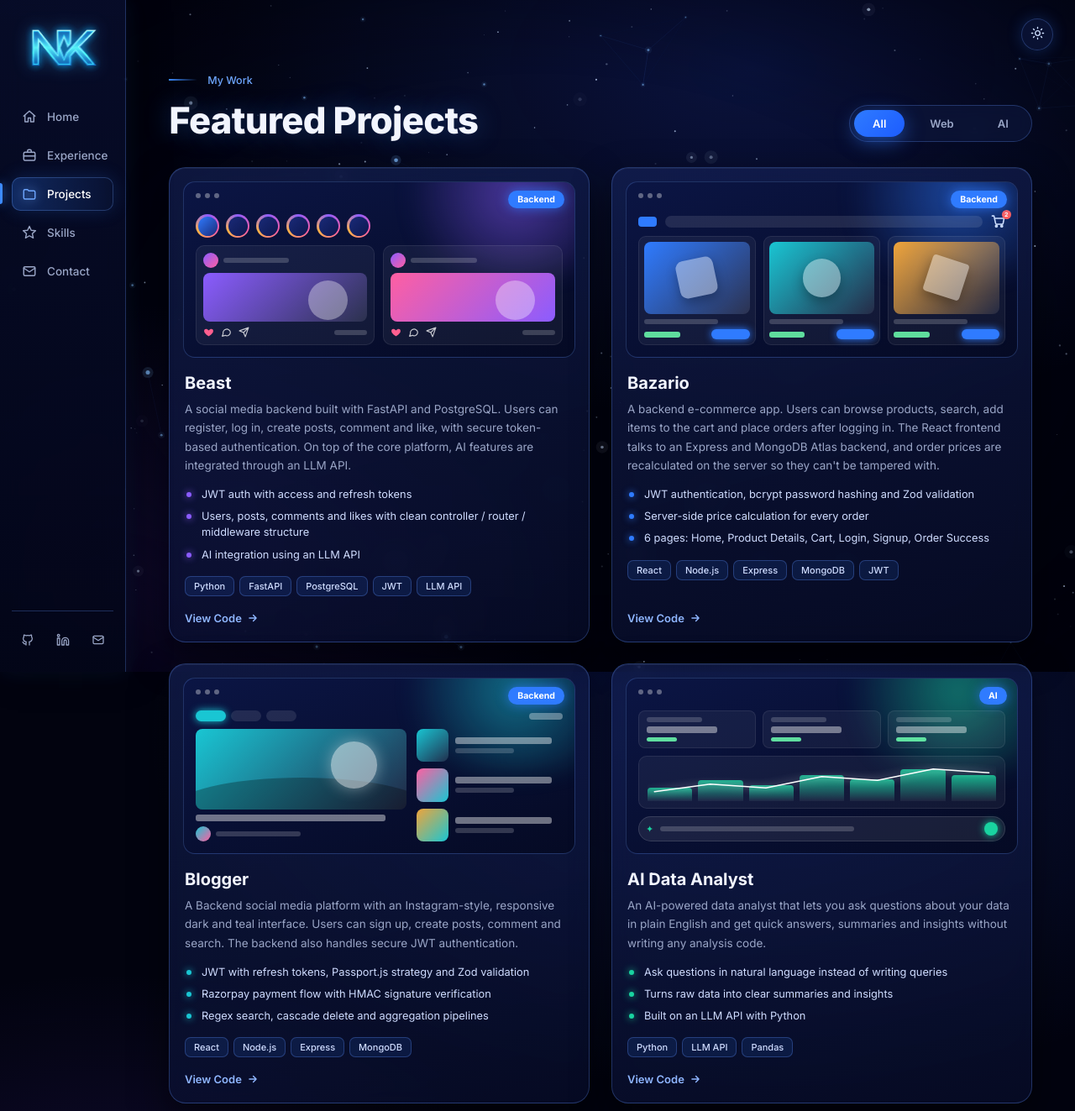
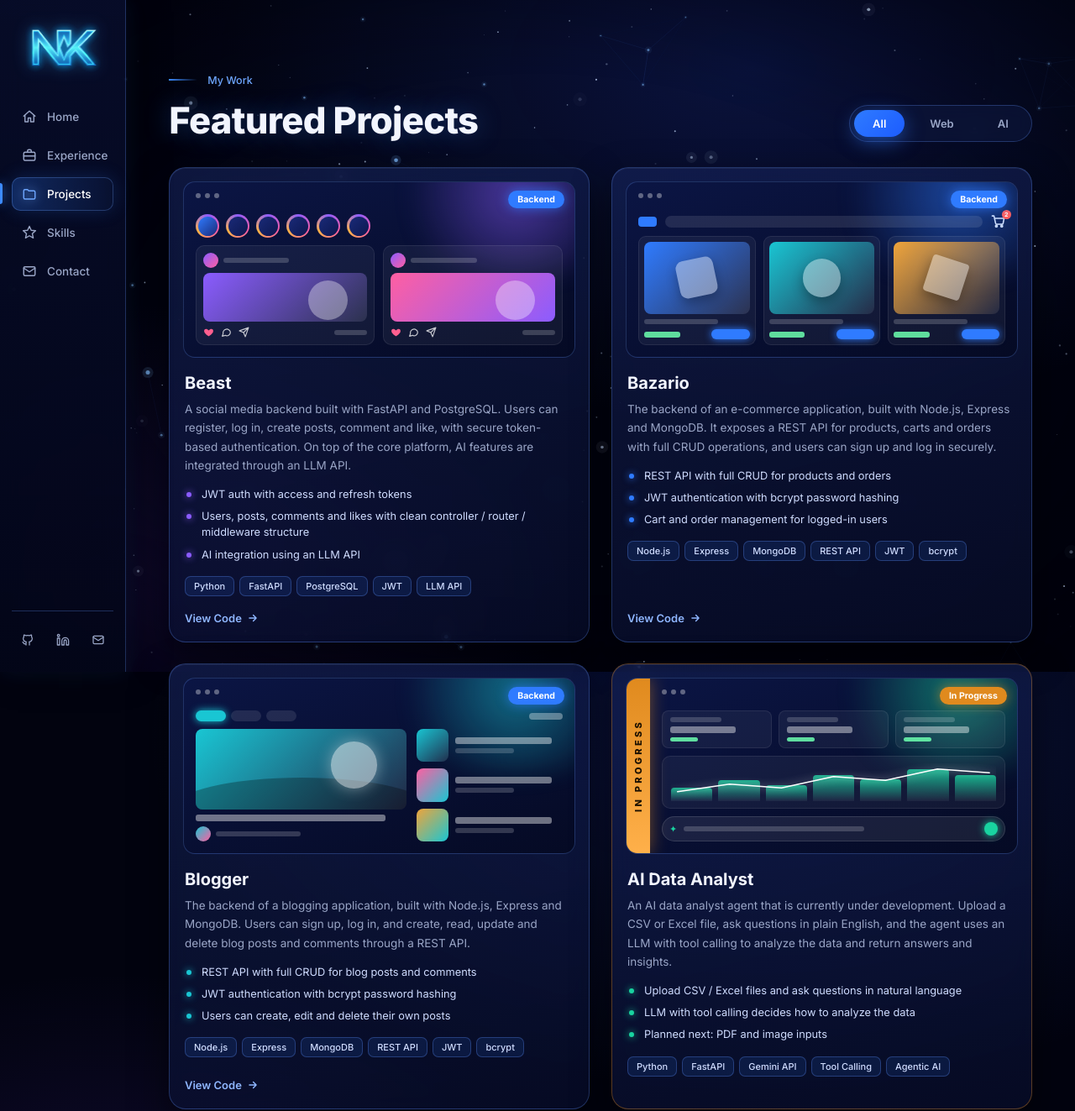
Before and after one commit to neelkamall/neelkamall.github.io, a plain HTML site: page pages/project.html in a window 1280 px wide. Shown: the top 1323 px of the page at 84% size. Drawn offline with Linux system fonts and the light colour scheme.

Commit message:
changes made

```diff
--- a/pages/home.css
+++ b/pages/home.css
@@ -236,6 +236,7 @@ section.about {
   font-size: 14px;
   background: rgba(255,255,255,.06);
 }
+.ci img { width: 16px; height: 16px; display: block; }   /* real tech logos */
 .ci-fastapi { color: #19d3b0; }
 .ci-python  { color: #ffd343; }
 .ci-node    { color: #6cc24a; }
--- a/pages/project.css
+++ b/pages/project.css
@@ -92,6 +92,13 @@
   box-shadow: 0 24px 56px rgba(0, 0, 0, 0.55), 0 0 36px rgba(47, 123, 255, 0.3);
 }
 
+/* in-progress card: halka orange border */
+.card.is-wip { border-color: rgba(224, 138, 30, 0.38); }
+.card.is-wip:hover {
+  border-color: rgba(255, 160, 50, 0.7);
+  box-shadow: 0 24px 56px rgba(0, 0, 0, 0.55), 0 0 36px rgba(224, 138, 30, 0.28);
+}
+
 /* ---------- thumbnail ---------- */
 .thumb {
   position: relative;
@@ -114,7 +121,7 @@
 .thumb .dots i { width: 6px; height: 6px; border-radius: 50%; background: rgba(255,255,255,.35); }
 
 .status {
-  position: absolute; top: 10px; right: 12px; z-index: 2;
+  position: absolute; top: 10px; right: 12px; z-index: 4;
   padding: 4px 11px;
   font-size: 10.5px; font-weight: 700;
   color: #fff;
@@ -123,6 +130,28 @@
   box-shadow: 0 0 14px rgba(47, 123, 255, 0.7);
 }
 .status.wip { background: #e08a1e; box-shadow: 0 0 14px rgba(224, 138, 30, 0.6); }
+
+/* ---------- orange side banner (In Progress) ----------
+   Thumbnail ke left edge pe vertical banner. Beech mein kuch nahi aata. */
+.thumb.wip::after {
+  content: "IN PROGRESS";
+  position: absolute; left: 0; top: 0; bottom: 0;
+  z-index: 3;
+  width: 28px;
+  display: flex; align-items: center; justify-content: center;
+  writing-mode: vertical-rl;
+  transform: rotate(180deg);              /* neeche se upar padhe */
+  font-size: 11px; font-weight: 800;
+  letter-spacing: .3em;
+  white-space: nowrap;
+  color: #1c1100;
+  background: linear-gradient(180deg, #ffb04a, #e08a1e);
+  box-shadow: 0 0 20px rgba(224, 138, 30, 0.5);
+  pointer-events: none;
+}
+/* banner ki wajah se art ko thoda right shift */
+.thumb.wip .art  { padding-left: 42px; }
+.thumb.wip .dots { left: 42px; }
 
 /* fallback mock (jab art na ho) */
 .thumb .bar { position: absolute; left: 16px; height: 8px; border-radius: 4px; background: rgba(255,255,255,.16); }
--- a/pages/project.html
+++ b/pages/project.html
@@ -4,6 +4,7 @@
   <meta charset="UTF-8" />
   <meta name="viewport" content="width=device-width, initial-scale=1.0" />
   <title>Projects | Neel Kamal</title>
+  <link rel="icon" type="image/png" href="../assests/logo.png" />
 
   <link rel="preconnect" href="https://fonts.googleapis.com" />
   <link rel="preconnect" href="https://fonts.gstatic.com" crossorigin />
--- a/scripts/project.js
+++ b/scripts/project.js
@@ -7,7 +7,8 @@
 (function () {
   /* ---------------- DATA (yahan edit karo) ----------------
      category : ["web" | "ai"]  (ek ya dono)
-     status   : badge ka text (jaise "Full-Stack", "Backend", "AI")
+     status   : badge ka text. "In Progress" likhoge to orange badge
+                + thumbnail ke left side pe orange banner aa jayega
      art      : "social" | "shop" | "blog" | "analyst" | ""
      image    : "" rakho to art dikhega,
                 real screenshot ho to "../assests/beast.png" likho
@@ -29,39 +30,39 @@
     },
     {
       title: "Bazario",
-      desc: "A backend e-commerce app. Users can browse products, search, add items to the cart and place orders after logging in. The React frontend talks to an Express and MongoDB Atlas backend, and order prices are recalculated on the server so they can't be tampered with.",
+      desc: "The backend of an e-commerce application, built with Node.js, Express and MongoDB. It exposes a REST API for products, carts and orders with full CRUD operations, and users can sign up and log in securely.",
       points: [
-        "JWT authentication, bcrypt password hashing and Zod validation",
-        "Server-side price calculation for every order",
-        "6 pages: Home, Product Details, Cart, Login, Signup, Order Success"
+        "REST API with full CRUD for products and orders",
+        "JWT authentication with bcrypt password hashing",
+        "Cart and order management for logged-in users"
       ],
-      tags: ["React", "Node.js", "Express", "MongoDB", "JWT"],
+      tags: ["Node.js", "Express", "MongoDB", "REST API", "JWT", "bcrypt"],
       category: ["web"], status: "Backend", accent: "#2f7bff", art: "shop", image: "",
-      code: "https://github.com/neelkamall/Bazario", demo: ""
+      code: "https://github.com/neelkamall/Bazario-Backend", demo: ""
     },
     {
       title: "Blogger",
-      desc: "A Backend social media platform with an Instagram-style, responsive dark and teal interface. Users can sign up, create posts, comment and search. The backend also handles secure JWT authentication.",
+      desc: "The backend of a blogging application, built with Node.js, Express and MongoDB. Users can sign up, log in, and create, read, update and delete blog posts and comments through a REST API.",
       points: [
-        "JWT with refresh tokens, Passport.js strategy and Zod validation",
-        "Razorpay payment flow with HMAC signature verification",
-        "Regex search, cascade delete and aggregation pipelines"
+        "REST API with full CRUD for blog posts and comments",
+        "JWT authentication with bcrypt password hashing",
+        "Users can create, edit and delete their own posts"
       ],
-      tags: ["React", "Node.js", "Express", "MongoDB"],
+      tags: ["Node.js", "Express", "MongoDB", "REST API", "JWT", "bcrypt"],
       category: ["web"], status: "Backend", accent: "#19c6d3", art: "blog", image: "",
       code: "https://github.com/neelkamall", demo: ""
     },
     {
       title: "AI Data Analyst",
-      desc: "An AI-powered data analyst that lets you ask questions about your data in plain English and get quick answers, summaries and insights without writing any analysis code.",
+      desc: "An AI data analyst agent that is currently under development. Upload a CSV or Excel file, ask questions in plain English, and the agent uses an LLM with tool calling to analyze the data and return answers and insights.",
       points: [
-        "Ask questions in natural language instead of writing queries",
-        "Turns raw data into clear summaries and insights",
-        "Built on an LLM API with Python"
+        "Upload CSV / Excel files and ask questions in natural language",
+        "LLM with tool calling decides how to analyze the data",
+        "Planned next: PDF and image inputs"
       ],
-      tags: ["Python", "LLM API", "Pandas"],
-      category: ["ai"], status: "AI", accent: "#19d3a0", art: "analyst", image: "",
-      code: "https://github.com/neelkamall", demo: ""
+      tags: ["Python", "FastAPI", "Gemini API", "Tool Calling", "Agentic AI"],
+      category: ["ai"], status: "In Progress", accent: "#19d3a0", art: "analyst", image: "",
+      code: "", demo: ""
     }
   ];
 
@@ -79,6 +80,7 @@
   const I_CART    = '<svg viewBox="0 0 24 24" fill="none" stroke="currentColor" stroke-width="2.2" stroke-linecap="round" stroke-linejoin="round"><circle cx="9" cy="20" r="1.5"/><circle cx="18" cy="20" r="1.5"/><path d="M2 3h3l2.700 12.400a2 2 0 002 1.600h8.600a2 2 0 002-1.500L22 7H6"/></svg>';
 
   const esc = (s) => String(s).replace(/[&<>"]/g, (c) => ({ "&": "&amp;", "<": "&lt;", ">": "&gt;", '"': "&quot;" }[c]));
+  const isWip = (p) => /progress/i.test(p.status);
 
   /* ---------------- themed art ---------------- */
   const post = () => `
@@ -165,8 +167,8 @@
                <span class="bar b1"></span><span class="bar b2"></span><span class="bar b3"></span>
                <span class="block"></span>`;
     }
-    const wip = /progress/i.test(p.status) ? " wip" : "";
-    return `<div class="thumb">${inner}<span class="status${wip}">${esc(p.status)}</span></div>`;
+    const wip = isWip(p);
+    return `<div class="thumb${wip ? " wip" : ""}">${inner}<span class="status${wip ? " wip" : ""}">${esc(p.status)}</span></div>`;
   }
 
   function card(p, i) {
@@ -176,7 +178,7 @@
     ].join("");
 
     return `
-      <article class="card" style="--i:${i};--accent:${esc(p.accent)}">
+      <article class="card${isWip(p) ? " is-wip" : ""}" style="--i:${i};--accent:${esc(p.accent)}">
         ${thumb(p)}
         <h3>${esc(p.title)}</h3>
         <p class="desc">${esc(p.desc)}</p>
--- a/shared/sidebar.css
+++ b/shared/sidebar.css
@@ -1,5 +1,5 @@
 /* =========================================================
-   sidebar.css  —  left sidebar + theme button
+   sidebar.css  —  left sidebar
    Sidebar ki width yahin se set hoti hai (based.css wali override)
    ========================================================= */
 
@@ -92,27 +92,6 @@
   box-shadow: 0 6px 18px rgba(47, 123, 255, 0.35);
 }
 
-/* theme button (top-right) */
-.theme-btn {
-  position: fixed;
-  top: 22px; right: 26px;
-  z-index: 60;
-  width: 38px; height: 38px;
-  display: grid; place-items: center;
-  color: #cfe0ff;
-  background: rgba(14, 24, 62, 0.7);
-  border: 1px solid var(--border);
-  border-radius: 50%;
-  backdrop-filter: blur(10px);
-  box-shadow: 0 0 18px rgba(47, 123, 255, 0.25);
-  transition: transform .3s ease, box-shadow .3s ease;
-}
-.theme-btn:hover { transform: rotate(40deg) scale(1.08); box-shadow: 0 0 26px rgba(47, 123, 255, 0.55); }
-.theme-btn svg { width: 17px; height: 17px; }
-.theme-btn .moon { display: none; }
-:root[data-theme="light"] .theme-btn .sun  { display: none; }
-:root[data-theme="light"] .theme-btn .moon { display: block; }
-
 /* ============ mobile: sidebar bottom bar ban jata hai ============ */
 @media (max-width: 720px) {
   .sidebar {
@@ -127,6 +106,5 @@
   .sb-nav { flex-direction: row; justify-content: space-around; gap: 0; flex: 1; }
   .sb-link { flex-direction: column; gap: 4px; padding: 8px 6px; font-size: 10px; }
   .sb-link.active::before { display: none; }
-  .theme-btn { top: 14px; right: 14px; }
   .page { padding-bottom: 70px; }
 }
--- a/shared/sidebar.js
+++ b/shared/sidebar.js
@@ -1,5 +1,5 @@
 /* =========================================================
-   sidebar.js  —  sidebar inject + active link + theme toggle
+   sidebar.js  —  sidebar inject + active link
    Har page pe <div id="sidebar-root"></div> hona chahiye
    aur <body data-page="home | experience | projects | skills | contact">
    Sidebar ke links alag-alag pages kholte hain (scroll nahi)
@@ -14,9 +14,7 @@
     contact:    '<rect x="3" y="5" width="18" height="14" rx="2"/><path d="M3 7l9 6 9-6"/>',
     github:     '<path d="M9 19c-4.3 1.4-4.3-2.5-6-3m12 5v-3.5c0-1 .1-1.4-.5-2 2.8-.3 5.5-1.4 5.5-6a4.6 4.6 0 00-1.3-3.2 4.2 4.2 0 00-.1-3.2s-1.1-.3-3.5 1.3a12.3 12.3 0 00-6.2 0C6.5 2.8 5.4 3.1 5.4 3.1a4.2 4.2 0 00-.1 3.2A4.6 4.6 0 004 9.5c0 4.6 2.7 5.7 5.5 6-.6.6-.6 1.2-.5 2V21"/>',
     linkedin:   '<path d="M16 8a6 6 0 016 6v7h-4v-7a2 2 0 00-4 0v7h-4v-7a6 6 0 016-6zM2 9h4v12H2zM4 2a2 2 0 110 4 2 2 0 010-4z"/>',
-    mail:       '<rect x="3" y="5" width="18" height="14" rx="2"/><path d="M3 7l9 6 9-6"/>',
-    sun:        '<circle cx="12" cy="12" r="4"/><path d="M12 2v2M12 20v2M4.9 4.9l1.4 1.4M17.7 17.7l1.4 1.4M2 12h2M20 12h2M4.9 19.1l1.4-1.4M17.7 6.3l1.4-1.4"/>',
-    moon:       '<path d="M21 12.8A9 9 0 1111.2 3a7 7 0 009.8 9.8z"/>'
+    mail:       '<rect x="3" y="5" width="18" height="14" rx="2"/><path d="M3 7l9 6 9-6"/>'
   };
 
   const svg = (name) =>
@@ -63,23 +61,5 @@
           <a href="${s.href}" target="_blank" rel="noopener" aria-label="${s.label}">${svg(s.name)}</a>`).join("")}
       </div>
     </aside>
-
-    <button class="theme-btn" id="themeBtn" aria-label="Toggle theme">
-      <span class="sun">${svg("sun")}</span>
-      <span class="moon">${svg("moon")}</span>
-    </button>
   `;
-
-  /* ---------- theme toggle ---------- */
-  const html = document.documentElement;
-  try {
-    const saved = localStorage.getItem("nk-theme");
-    if (saved) html.setAttribute("data-theme", saved);
-  } catch (e) {}
-
-  document.getElementById("themeBtn").addEventListener("click", () => {
-    const next = html.getAttribute("data-theme") === "light" ? "dark" : "light";
-    html.setAttribute("data-theme", next);
-    try { localStorage.setItem("nk-theme", next); } catch (e) {}
-  });
 })();
```
Also changed, not shown: pages/home.html (+15 -4 lines).
